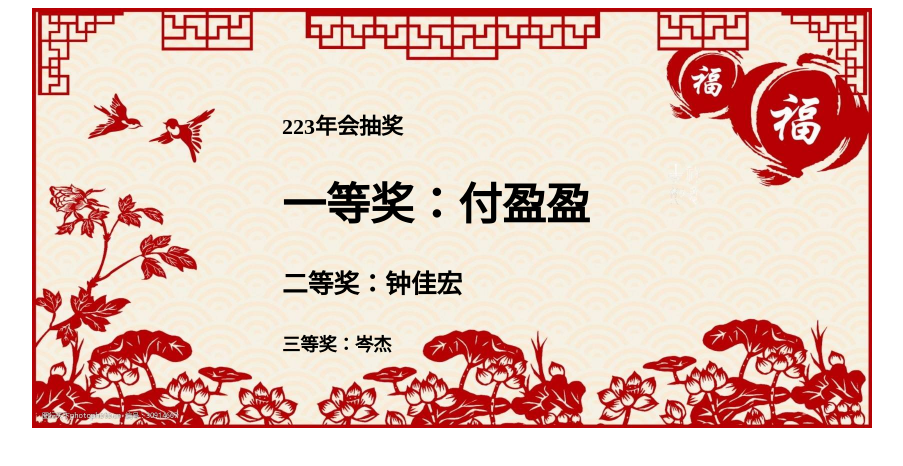
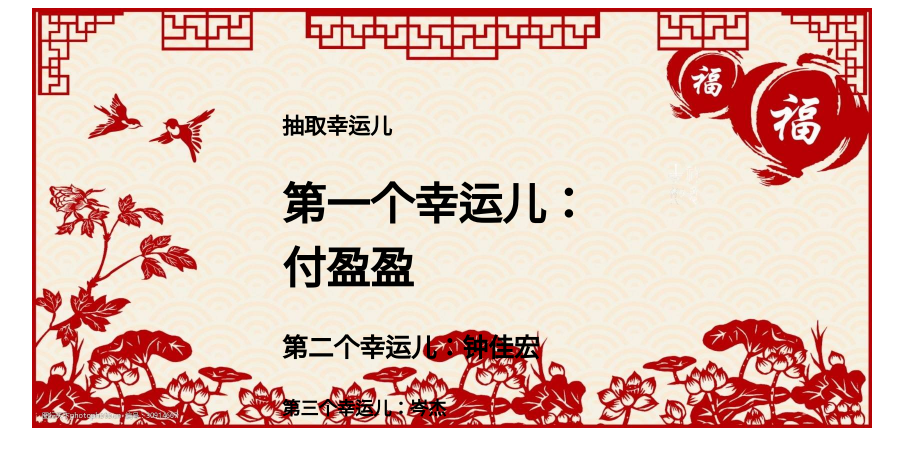
Before and after one commit to Thinker-Gan/2305427436.github.io, a plain HTML site: page index.html in a window 1280 px wide. Shown: the whole page, without its empty margins (188-1091 px from the left). Drawn offline with Linux system fonts and the light colour scheme.

Commit message:
Update index.html

```diff
--- a/index.html
+++ b/index.html
@@ -21,10 +21,10 @@
 
 <body>
   <div class="wrapper">
-    <strong>223年会抽奖</strong>
-    <h1>一等奖：<span id="one">???</span></h1>
-    <h3>二等奖：<span id="two">???</span></h3>
-    <h5>三等奖：<span id="three">???</span></h5>
+    <strong>抽取幸运儿</strong>
+    <h1>第一个幸运儿：<span id="one">???</span></h1>
+    <h3>第二个幸运儿：<span id="two">???</span></h3>
+    <h5>第三个幸运儿：<span id="three">???</span></h5>
   </div>
   <script>
     // 1、人员数组
```
